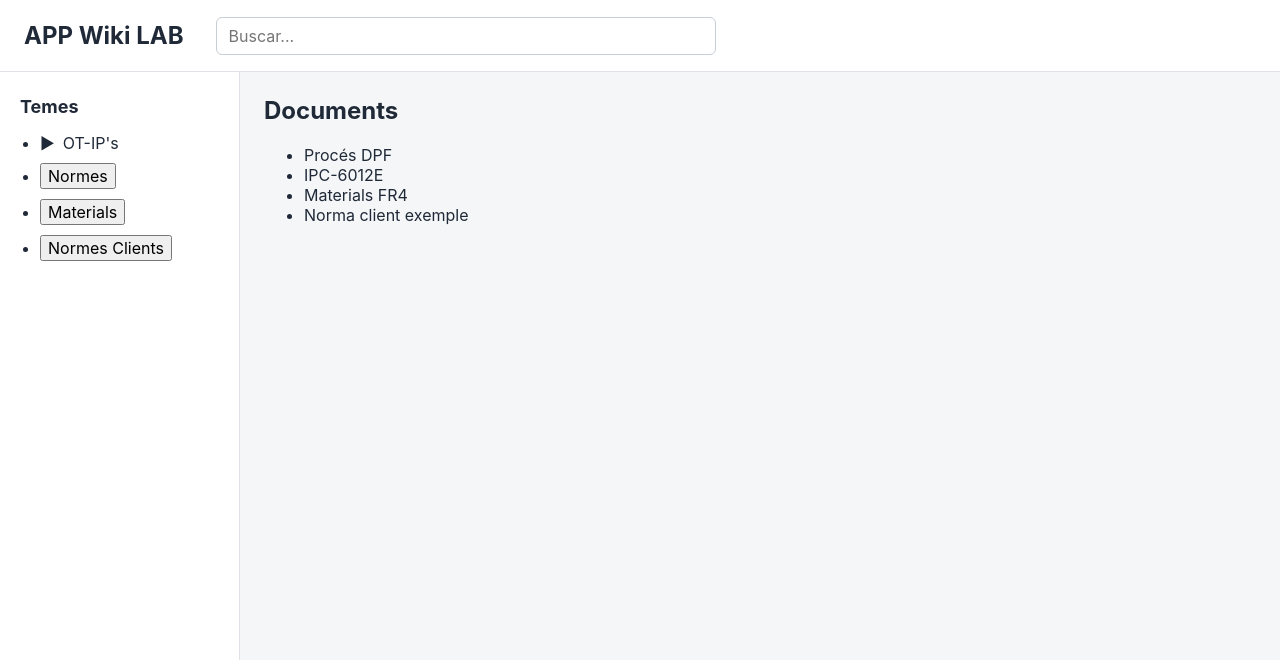
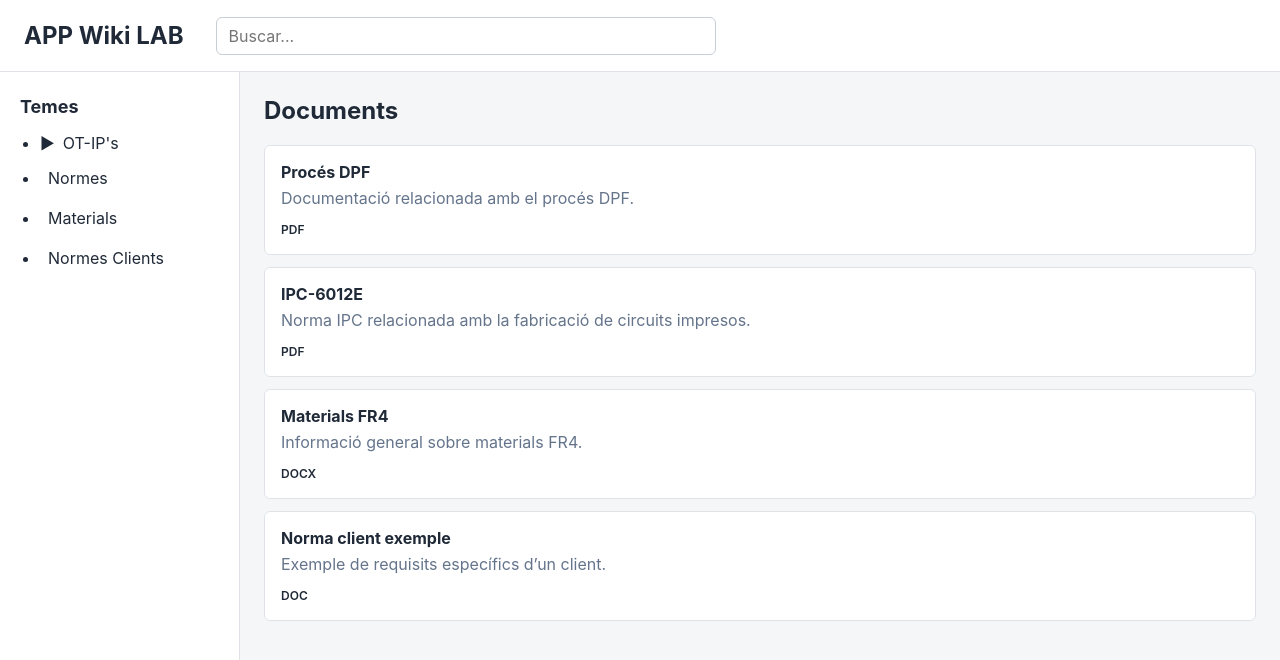
Before and after one commit to JCostaCotet/APP_Wiki_LAB, a React (Vite) app: page / in a window 1280 px wide. Shown: the top 660 px of the page. Built offline with nearby package versions, Linux system fonts and the light colour scheme.

Commit message:
Solicita revisio

```diff
--- a/src/App.tsx
+++ b/src/App.tsx
@@ -5,17 +5,19 @@ import Sidebar from './components/Sidebar';
 import DocumentList from './components/DocumentList';
 
 function App() {
-  const [selectedCategoryId, setSelectedCategoryId] = useState<string | null>(
-    null,
-  );
+
+  const [selectedCategoryId, setSelectedCategoryId] = useState<string | null>(null,);
+  const [selectedDocumentId, setSelectedDocumentId] = useState<string | null>(null);
 
   return (
     <div className="app">
       <Header />
 
       <div className="app-body">
-        <Sidebar onSelectCategory={setSelectedCategoryId} />
-
+       <Sidebar
+        onSelectCategory={setSelectedCategoryId}
+        selectedCategoryId={selectedCategoryId}
+      />
         <main className="app-content">
           <DocumentList categoryId={selectedCategoryId} />
         </main>
--- /dev/null
+++ b/src/components/DocumentItem.tsx
@@ -0,0 +1,27 @@
+import type { Document } from '../models/Document';
+
+interface DocumentItemProps {
+  document: Document;
+}
+
+function DocumentItem({ document }: DocumentItemProps) {
+  return (
+    <li className="document-item">
+      <h3 className="document-item-title">
+        {document.title}
+      </h3>
+
+      {document.description && (
+        <p className="document-item-description">
+          {document.description}
+        </p>
+      )}
+
+      <span className="document-item-type">
+        {document.type.toUpperCase()}
+      </span>
+    </li>
+  );
+}
+
+export default DocumentItem;
--- a/src/components/DocumentList.tsx
+++ b/src/components/DocumentList.tsx
@@ -1,10 +1,16 @@
 import { documents } from '../data/documents';
+import { categories } from '../data/categories';
+import DocumentItem from './DocumentItem';
 
 interface DocumentListProps {
   categoryId: string | null;
 }
 
 function DocumentList({ categoryId }: DocumentListProps) {
+  const selectedCategory = categories.find(
+    (category) => category.id === categoryId,
+  );
+
   const filteredDocuments = categoryId
     ? documents.filter(
         (document) => document.categoryId === categoryId,
@@ -13,13 +19,18 @@ function DocumentList({ categoryId }: DocumentListProps) {
 
   return (
     <section className="document-list">
-      <h2>Documents</h2>
+      <h2>
+        {selectedCategory
+          ? `Documents > ${selectedCategory.name}`
+          : 'Documents'}
+      </h2>
 
-      <ul>
+      <ul className="document-items">
         {filteredDocuments.map((document) => (
-          <li key={document.id}>
-            {document.title}
-          </li>
+          <DocumentItem
+            key={document.id}
+            document={document}
+          />
         ))}
       </ul>
     </section>
--- a/src/components/Sidebar.tsx
+++ b/src/components/Sidebar.tsx
@@ -3,9 +3,13 @@ import { categories } from '../data/categories';
 
 interface SidebarProps {
   onSelectCategory: (categoryId: string) => void;
+  selectedCategoryId: string | null;
 }
 
-function Sidebar({ onSelectCategory }: SidebarProps) {
+function Sidebar({
+  onSelectCategory,
+  selectedCategoryId,
+}: SidebarProps) {
   const [openCategory, setOpenCategory] = useState<string | null>(null);
 
   const rootCategories = categories.filter(
@@ -50,6 +54,11 @@ function Sidebar({ onSelectCategory }: SidebarProps) {
                       {children.map((child) => (
                         <li key={child.id}>
                           <button
+                            className={`sidebar-item ${
+                              selectedCategoryId === child.id
+                                ? 'active'
+                                : ''
+                            }`}
                             onClick={() => onSelectCategory(child.id)}
                           >
                             {child.name}
@@ -61,6 +70,11 @@ function Sidebar({ onSelectCategory }: SidebarProps) {
                 </>
               ) : (
                 <button
+                  className={`sidebar-item ${
+                    selectedCategoryId === category.id
+                      ? 'active'
+                      : ''
+                  }`}
                   onClick={() => onSelectCategory(category.id)}
                 >
                   {category.name}
--- a/src/index.css
+++ b/src/index.css
@@ -149,3 +149,56 @@ input {
 .sidebar-sublist li {
   margin-bottom: 8px;
 }
+.sidebar-item {
+  width: 100%;
+  padding: 5px 8px;
+
+  background: none;
+  border: none;
+  border-radius: 4px;
+
+  color: inherit;
+  cursor: pointer;
+  text-align: left;
+}
+
+.sidebar-item:hover {
+  background-color: #eef2f6;
+}
+
+.sidebar-item.active {
+  background-color: #e2e8f0;
+  font-weight: 600;
+}
+.document-items {
+  margin: 0;
+  padding: 0;
+
+  list-style: none;
+}
+
+.document-item {
+  margin-bottom: 12px;
+  padding: 16px;
+
+  background-color: #ffffff;
+  border: 1px solid #dfe3e8;
+  border-radius: 6px;
+}
+
+.document-item-title {
+  margin: 0 0 6px;
+
+  font-size: 16px;
+}
+
+.document-item-description {
+  margin: 0 0 10px;
+
+  color: #64748b;
+}
+
+.document-item-type {
+  font-size: 12px;
+  font-weight: 600;
+}
```
Also changed, not shown: src/components/DocumentDetails.tsx (added).
